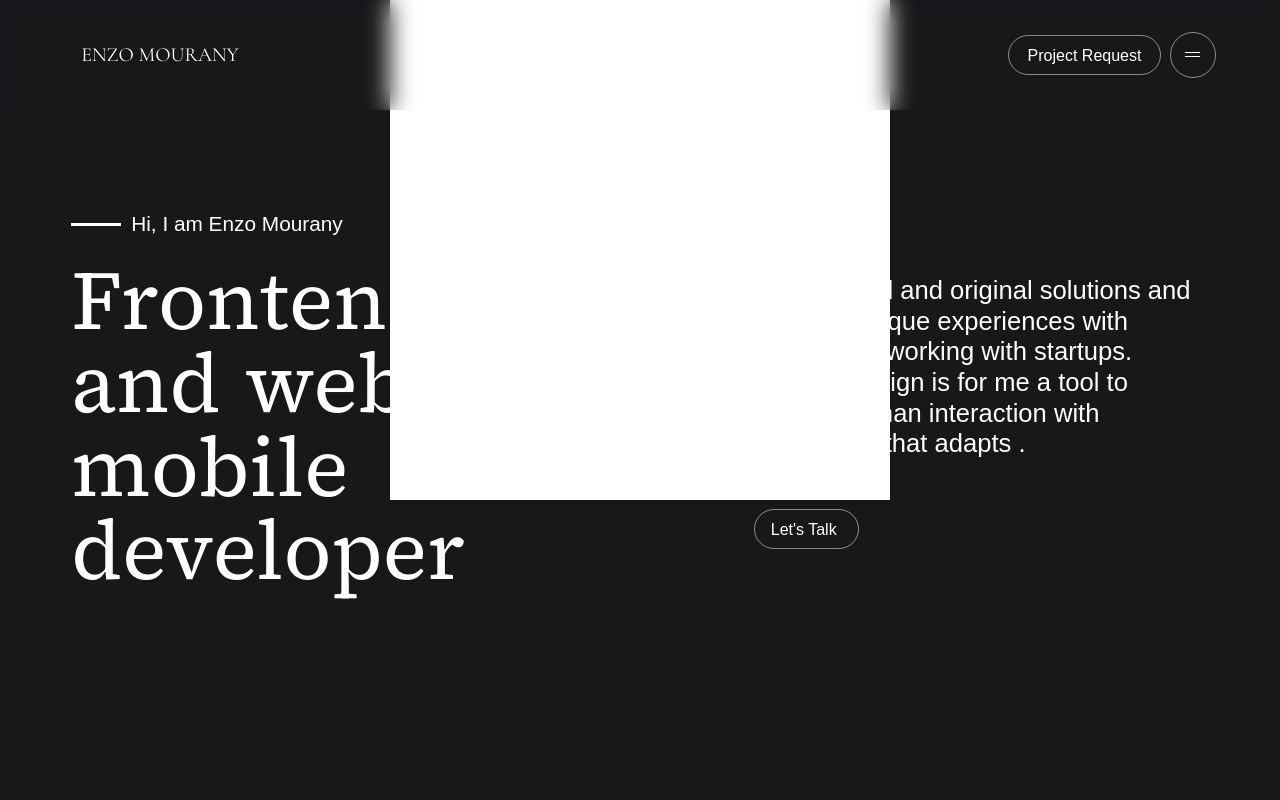
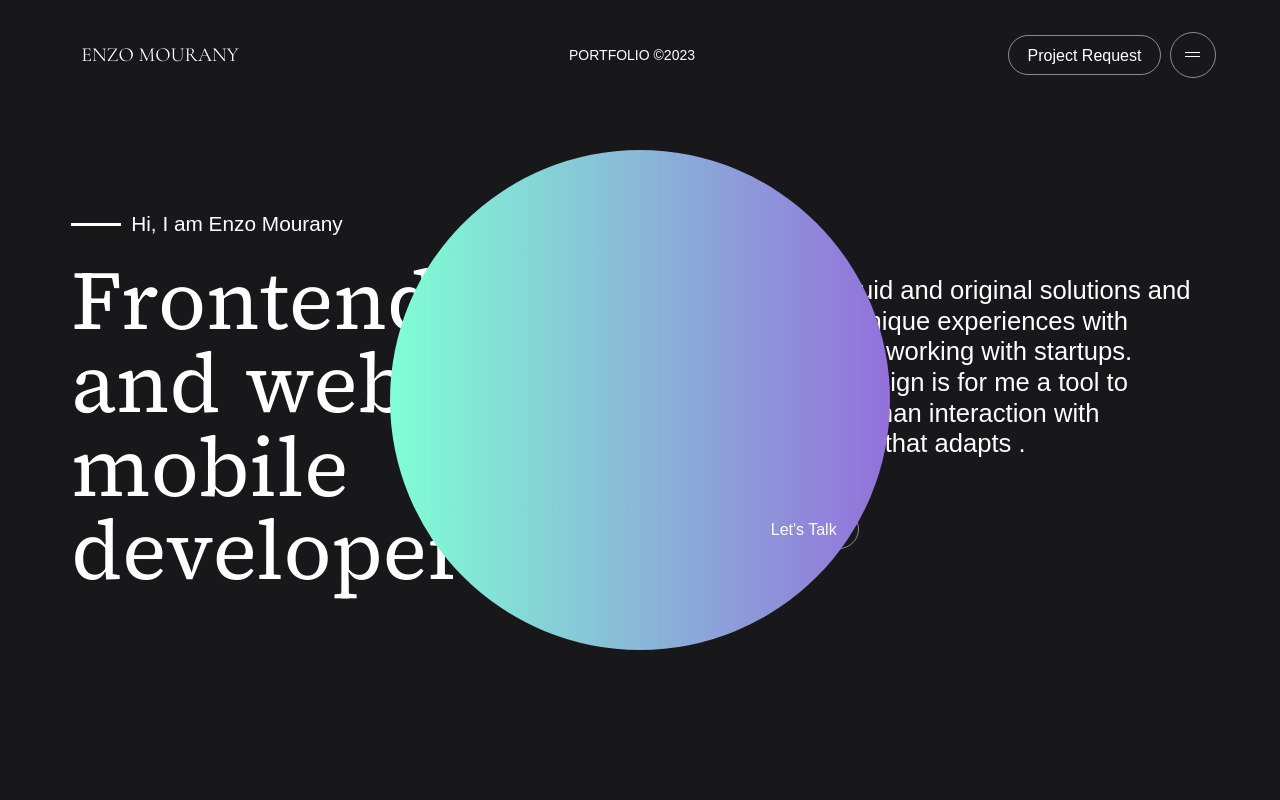
Before and after one commit to enzo-mourany/portfolio-v2, a Next.js app: page / in a window 1280 px wide. Shown: the top 800 px of the page. Built offline with nearby package versions, Linux system fonts and the light colour scheme.

Commit message:
feat: better style blob

```diff
--- a/styles/Blob.module.scss
+++ b/styles/Blob.module.scss
@@ -1,6 +1,14 @@
 .blob {
-  background-color: white;
   height: 500px;
   aspect-ratio: 1;
   position: absolute;
+  left: 50%;
+  top: 50%;
+  transform: translate(-50%, -50%);
+  border-radius: 50%;
+  background: linear-gradient(
+    to right,
+    aquamarine,
+    mediumpurple
+  );
 }
```
